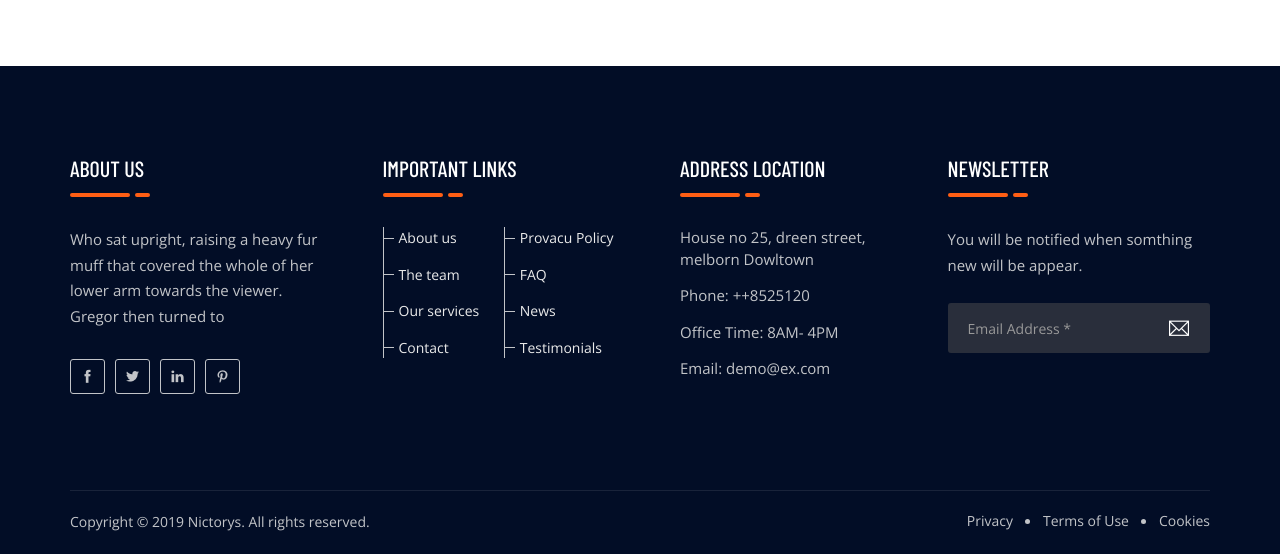
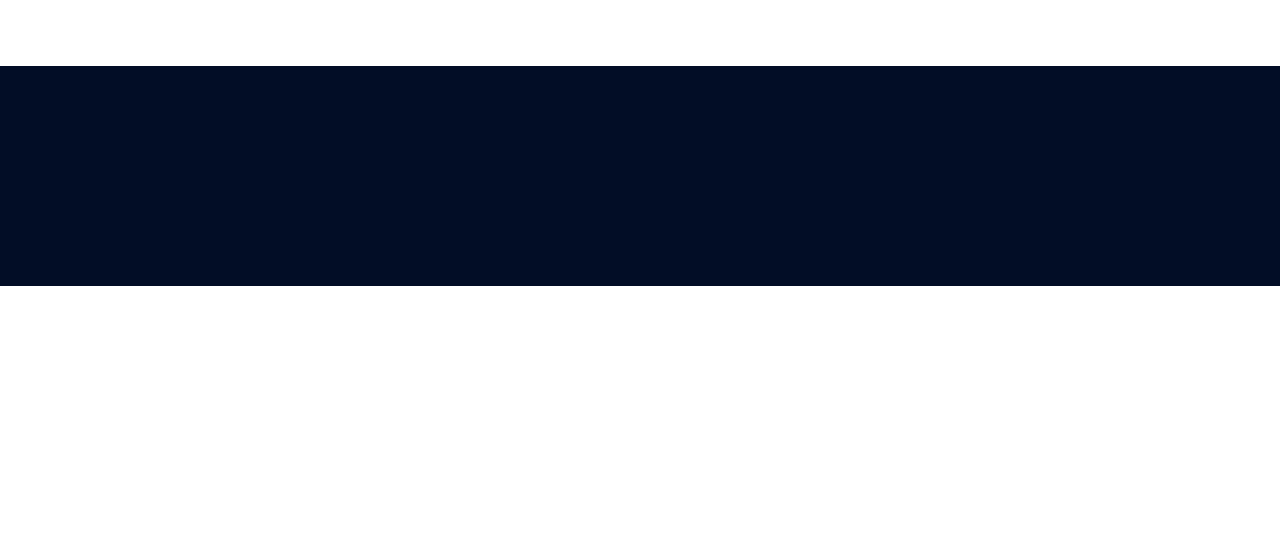
Before and after one commit to GerardoCampos2121/cma-web-page, a PHP site: page / in a window 1280 px wide. Shown: the part 3806-4360 px from the top of the page. After the commit the page ends 4092 px from the top, so only its background shows below. Run offline with PHP 8.4, Linux system fonts and the light colour scheme.

Commit message:
Comentado el footer

```diff
--- a/cmasolutions/index.php
+++ b/cmasolutions/index.php
@@ -762,7 +762,7 @@
         <!-- start site-footer -->
         <footer class="site-footer">
             <div class="upper-footer">
-                <div class="container">
+                <!--<div class="container">
                     <div class="row">
                         <div class="col col-lg-3 col-md-3 col-sm-6">
                             <div class="widget about-widget">
@@ -829,12 +829,12 @@
                             </div>
                         </div>
                     </div>
-                </div> <!-- end container -->
+                </div> end container -->
             </div>
             <div class="lower-footer">
                 <div class="container">
                     <div class="row">
-                        <div class="separator"></div>
+                        <!--<div class="separator"></div>
                         <div class="col col-xs-12">
                             <p class="copyright">Copyright &copy; 2019 Nictorys. All rights reserved.</p>
                             <div class="short-links">
@@ -844,7 +844,7 @@
                                     <li><a href="#">Cookies</a></li>
                                 </ul>
                             </div>
-                        </div>
+                        </div>-->
                     </div>
                 </div>
             </div>
```
